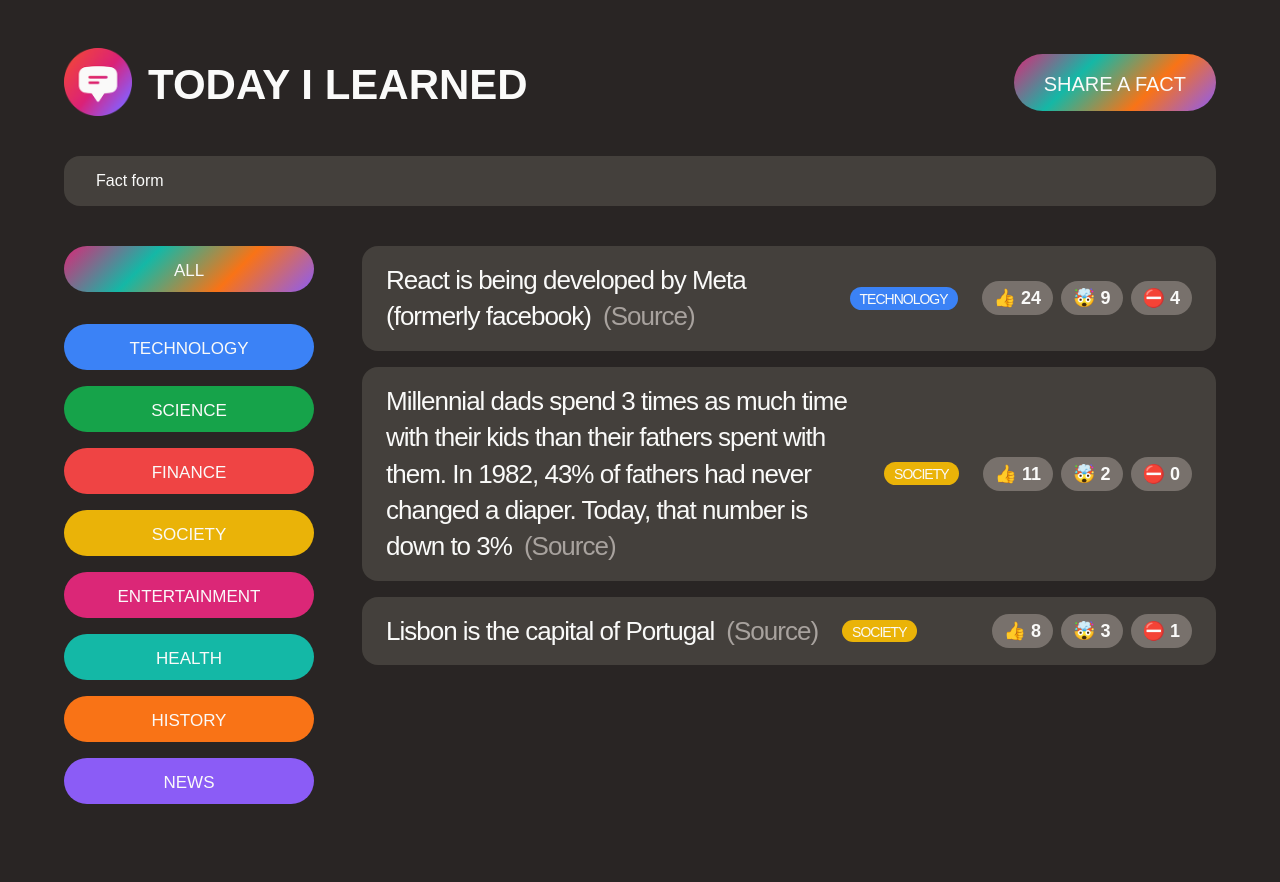
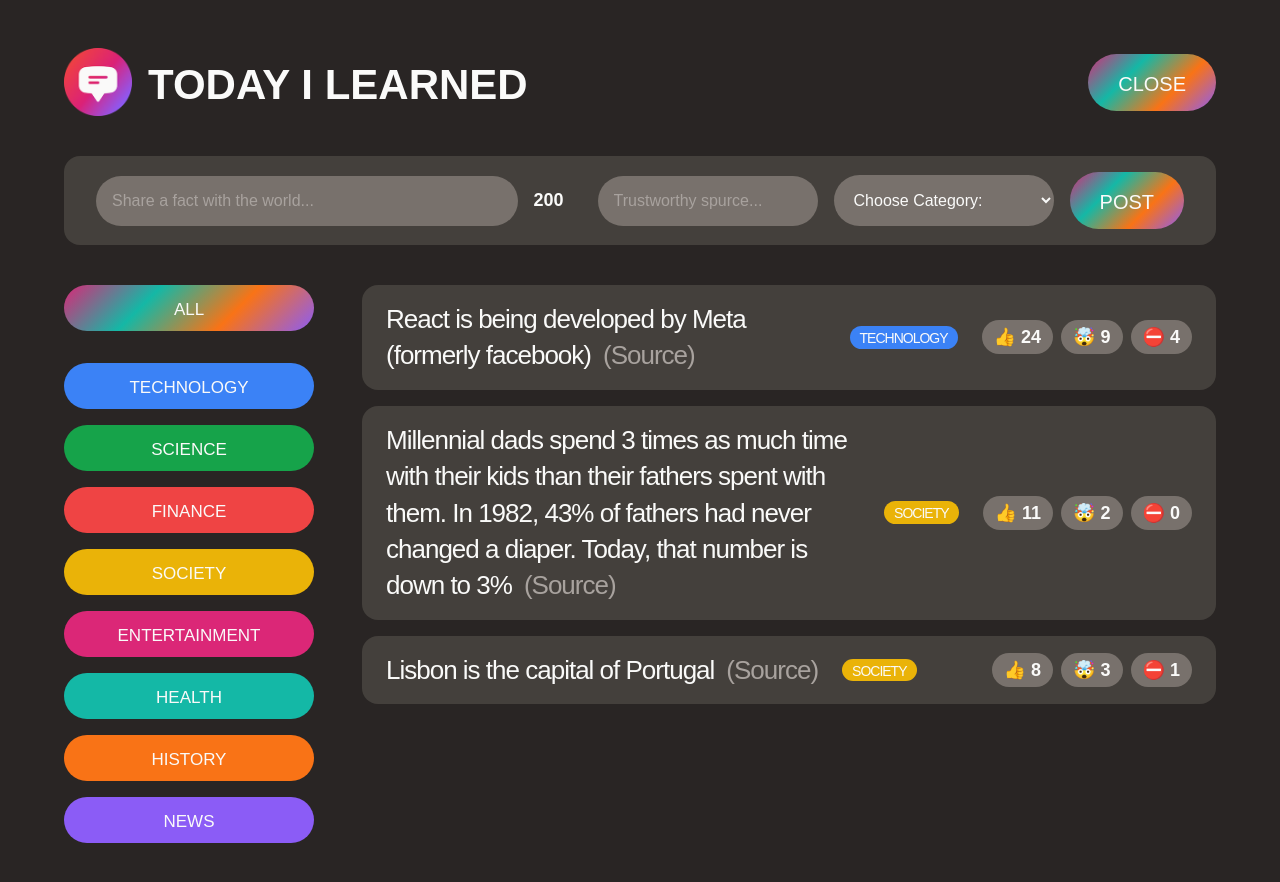
Before and after one commit to JJ-Udemy-Old/Udemy, a React (Create React App) app: page / in a window 1280 px wide. Both pictures are taken after a click on the button "SHARE A FACT". Shown: the top 882 px of the page. Built offline with nearby package versions, Linux system fonts and the light colour scheme; a web font is replaced by a local one.

Commit message:
2022.12.30 Lesson 59 (10:51)

```diff
--- a/src/App.js
+++ b/src/App.js
@@ -1,3 +1,4 @@
+import { useState } from "react";
 import "./style.css";
 
 
@@ -35,21 +36,31 @@ const initialFacts = [
   },
 ];
 
+function Counter() {
+
+  const [count, setCount] = useState(0);
+
+  return (
+  <div>
+    <span style={{fontSize: '40px'}}>{count}</span>
+    <button className="btn btn-large" onClick={() => setCount((c) => c+1)}>+1</button>
+  </div>
+  );
+}
+
+
 function App() {
+  // 1.define state var
+  const [showForm, setShowForm] = useState(false);
 
-  const appTitle = "Today I Learned";
   return (
   <>
-  {/* HEADER */}
-  <header className="header">
-  <div className="logo">
-      <img src="logo.png" width="68" height="68" alt="Logo"/>
-      <h1>{appTitle}</h1>
-  </div>
-  <button className="btn btn-large btn-open">SHARE A FACT</button>
-</header>
+  <Header showForm={showForm} setShowForm={setShowForm} />
 
-<NewFactForm />
+
+{/* 2.use state var */}
+{showForm ? <NewFactForm />: null}
+
 
 <main className="main">
 <CategoryFilter />
@@ -59,8 +70,20 @@ function App() {
 );
 }
 
-function NewFactForm() {
-  return <form className="fact-form">Fact form</form>
+function Header({showForm, setShowForm}) {
+  const appTitle = "Today I Learned";
+
+  return (
+  <header className="header">
+  <div className="logo">
+      <img src="logo.png" width="68" height="68" alt="Logo"/>
+      <h1>{appTitle}</h1>
+  </div>
+  <button className="btn btn-large btn-open"
+  // 3.update state var
+  onClick={()=>setShowForm((show) => !show)}>{showForm ? "Close" : "SHARE A FACT"}</button>
+</header>
+  );
 }
 
 const CATEGORIES = [
@@ -73,6 +96,31 @@ const CATEGORIES = [
   { name: "history", color: "#f97316" },
   { name: "news", color: "#8b5cf6" },
 ];
+
+function NewFactForm() {
+  const [text, setText] = useState("");
+  const [source, setSource] = useState("");
+  const [category, setCategory] = useState("");
+
+  return (
+  <form className="fact-form">
+  <input type="text" placeholder="Share a fact with the world..."
+    value={text}
+    onChange={(e) => setText(e.target.value)}
+  />
+  <span>200</span>
+  <input type="source" placeholder="Trustworthy spurce..."  onChange={(e)=>setSource(e.target.value)} />
+  <select value={category} onChange={(e)=>setCategory(e.target.value)}>
+      <option value="">Choose Category:</option>
+      {CATEGORIES.map((cat) =>(
+        <option key={cat.name} value={cat.name}>{cat.name.toUpperCase()}
+        </option>
+        ))}
+  </select>
+  <button className="btn btn-large">POST</button></form>
+  );
+}
+
 
 /**
  *
```
